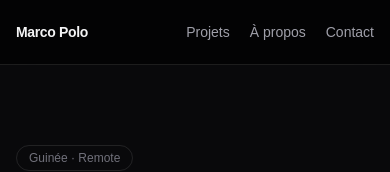
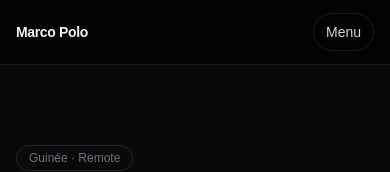
Before and after one commit to sudomarc/myportfolio, a Next.js app: page / in a window 390 px wide. Shown: the top 172 px of the page. Built offline with nearby package versions, Linux system fonts and the light colour scheme; no server answers.

Commit message:
feat: add accessible responsive site navigation

```diff
--- a/components/header.tsx
+++ b/components/header.tsx
@@ -3,8 +3,16 @@ import { site } from "@/lib/site";
 
 export function Header() {
   return (
-    <header className="sticky top-0 z-40 border-b border-white/10 bg-black/60 backdrop-blur-xl">
-      <div className="container-shell flex h-16 items-center justify-between">
+    <>
+      <a
+        href="#main-content"
+        className="focus-ring sr-only fixed left-4 top-4 z-50 rounded-full bg-white px-4 py-2 text-sm font-semibold text-black focus:not-sr-only"
+      >
+        Aller au contenu
+      </a>
+
+      <header className="sticky top-0 z-40 border-b border-white/10 bg-black/75 backdrop-blur-xl">
+        <div className="container-shell flex min-h-16 items-center justify-between gap-6">
           <Link
             href="/"
             className="focus-ring text-sm font-semibold tracking-tight"
@@ -13,7 +21,8 @@ export function Header() {
             {site.name}
           </Link>
 
-        <nav className="flex items-center gap-5 text-sm text-zinc-400">
+          <nav aria-label="Navigation principale">
+            <div className="hidden items-center gap-6 text-sm text-zinc-400 md:flex">
               <a className="focus-ring transition-colors hover:text-white" href="/#work">
                 Projets
               </a>
@@ -23,8 +32,27 @@ export function Header() {
               <a className="focus-ring transition-colors hover:text-white" href="/#contact">
                 Contact
               </a>
+            </div>
+
+            <details className="relative md:hidden">
+              <summary className="focus-ring cursor-pointer list-none rounded-full border border-white/10 px-3 py-2 text-sm text-zinc-300">
+                Menu
+              </summary>
+              <div className="absolute right-0 top-12 w-48 rounded-2xl border border-white/10 bg-zinc-950 p-2 shadow-2xl">
+                <a className="focus-ring block rounded-xl px-3 py-2 text-sm text-zinc-300 hover:bg-white/5" href="/#work">
+                  Projets
+                </a>
+                <a className="focus-ring block rounded-xl px-3 py-2 text-sm text-zinc-300 hover:bg-white/5" href="/#about">
+                  À propos
+                </a>
+                <a className="focus-ring block rounded-xl px-3 py-2 text-sm text-zinc-300 hover:bg-white/5" href="/#contact">
+                  Contact
+                </a>
+              </div>
+            </details>
           </nav>
         </div>
       </header>
+    </>
   );
 }
```
Lines whose indentation alone changed are shown as unchanged.
